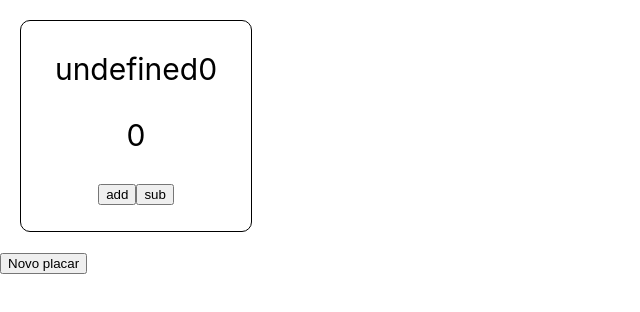
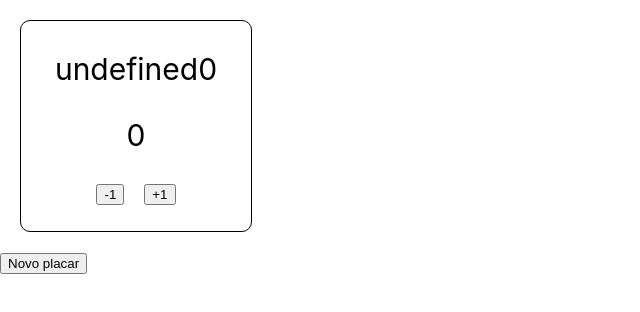
Before and after one commit to saviogodinho2002/placar-react, a React (Vite) app: page / in a window 1280 px wide. Both pictures are taken after a click on the button "Novo placar". Shown: the top 312 px of the page, without its empty margins (0-640 px from the left). Built offline with nearby package versions, Linux system fonts and the light colour scheme.

Commit message:
adicionando nas listas

```diff
--- a/src/App.css
+++ b/src/App.css
@@ -0,0 +1,25 @@
+body {
+    margin: 0;
+    padding: 0;
+}
+.placar-container{
+    display: inline-block;
+    text-align: center;
+    width: 230px;
+    height: 210px;
+
+    border-radius: 10px;
+    border: 1px solid black;
+
+    margin: 20px;
+  }
+  .placar-name{
+    font-size: 30px;
+
+  }
+  .placar-points{
+    font-size: 30px;
+  }
+  .add{
+      margin-left: 20px;
+  }
--- a/src/App.tsx
+++ b/src/App.tsx
@@ -13,10 +13,10 @@ interface Iplacar{
 function App() {
 
   const [listPlacares,setPlacar] = useState<Iplacar[]>([]);
+  console.log(listPlacares);
 
 
   function addPlacar(){
-
 
     setPlacar([...listPlacares,{
       thisindex: listPlacares.length as number,
@@ -34,7 +34,7 @@ function App() {
           return (
           <>
 
-          <Placar key={placar.thisindex} placar={placar} listPlacares={listPlacares} />
+          <Placar key={placar.thisindex} placar={placar} updateState={setPlacar} listPlacares={listPlacares} />
           </>
           )
         })
--- a/src/components/Placar.tsx
+++ b/src/components/Placar.tsx
@@ -8,8 +8,9 @@ interface Iplacar {
 }
 
 type PlacarProps = {
-    placar: Iplacar;
-    listPlacares: Iplacar[]
+    placar: Iplacar,
+    listPlacares: Iplacar[],
+    updateState: React.Dispatch<React.SetStateAction<Iplacar[]>>
 }
 
 
@@ -17,18 +18,17 @@ export function Placar(props: PlacarProps) {
 
 
     const [state, setState] = useState<Iplacar>(props.placar);
-    const [listPlacares, setPlacar] = useState<Iplacar[]>(props.listPlacares);
+
 
     function addPoints() {
         setState(
             {
-                thisindex: state.thisindex,
-                thisname: state.thisname,
+                ...state,
                 thispoints: state.thispoints + 1
             })
+        props.listPlacares[state.thisindex] = state;
 
-
-
+        props.updateState([...props.listPlacares]);
     }
     function subPoints() {
         setState(
@@ -38,6 +38,9 @@ export function Placar(props: PlacarProps) {
                 thispoints: state.thispoints - 1
             })
 
+        props.listPlacares[state.thisindex] = state;
+
+        props.updateState([...props.listPlacares]);
     }
     function changeName() {
         let temp = window.prompt("Novo nome: ") as string;
@@ -45,9 +48,12 @@ export function Placar(props: PlacarProps) {
         setState(
             {
                 thisindex: state.thisindex,
-                thisname: temp == "" ? state.thisname : temp,
+                thisname: (temp == "" || temp == null) ? state.thisname : temp,
                 thispoints: state.thispoints
             })
+        props.listPlacares[state.thisindex] = state;
+
+        props.updateState([...props.listPlacares]);
 
     }
     return (
@@ -57,8 +63,9 @@ export function Placar(props: PlacarProps) {
             <div className="placar-points-container">
                 <p className="placar-points">  {state.thispoints} </p>
             </div>
-            <button className="placar-addbutton" onClick={addPoints}>add</button>
-            <button className="placar-addbutton" onClick={subPoints}>sub</button>
+
+            <button className="placar-button sub" onClick={subPoints}> -1 </button>
+            <button className="placar-button add" onClick={addPoints}>+1</button>
         </div>
     );
 
--- a/src/index.css
+++ b/src/index.css
@@ -1,6 +1,4 @@
 body {
-  margin: 0;
-  padding: 0;
 
   font-family: -apple-system, BlinkMacSystemFont, 'Segoe UI', 'Roboto', 'Oxygen',
     'Ubuntu', 'Cantarell', 'Fira Sans', 'Droid Sans', 'Helvetica Neue',
@@ -13,22 +11,3 @@ code {
   font-family: source-code-pro, Menlo, Monaco, Consolas, 'Courier New',
     monospace;
 }
-
-.placar-container{
-  display: inline-block;
-  text-align: center;
-  width: 230px;
-  height: 210px;
-
-  border-radius: 10px;
-  border: 1px solid black;
-
-  margin: 20px;
-}
-.placar-name{
-  font-size: 30px;
-
-}
-.placar-points{
-  font-size: 30px;
-}
--- a/src/main.tsx
+++ b/src/main.tsx
@@ -5,6 +5,6 @@ import './index.css'
 
 ReactDOM.createRoot(document.getElementById('root')!).render(
   <React.StrictMode>
-    <App  />
+    <App />
   </React.StrictMode>
 )
```
